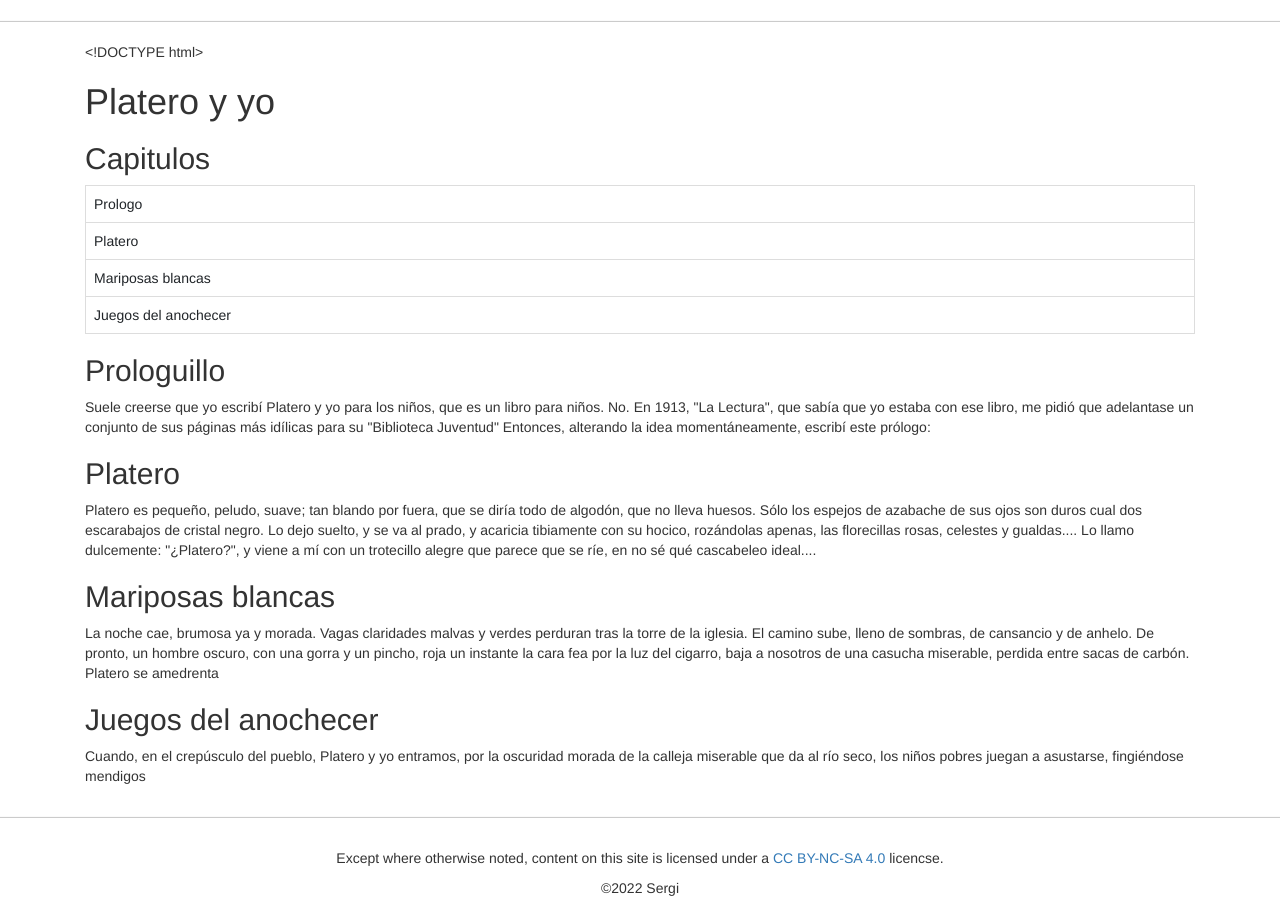
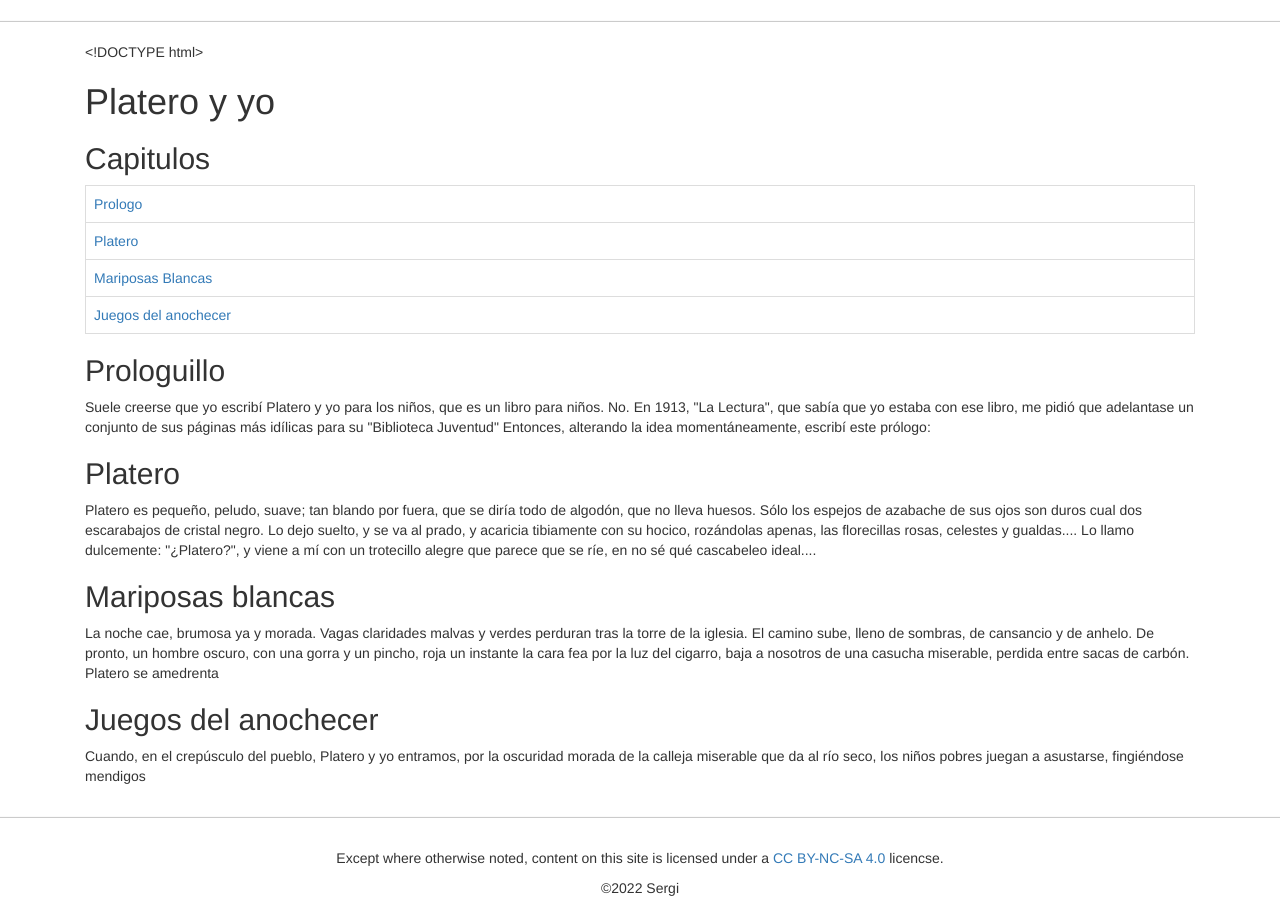
Before and after one commit to piquer1337/smx-8-jekyll, a Jekyll site: the page daw-2210/platero.html, which Jekyll copies as it is, in a window 1280 px wide. Shown: the part 100-1023 px from the top of the page. Built offline with Jekyll 4.4.1, drawn with Linux system fonts in a browser that asks for light colours; nearby versions of some CDN libraries; our own code applies the rules of GitHub Pages for plain Markdown files; some of the changed lines change nothing that is shown.

Commit message:
asdasdad

```diff
--- a/daw-2210/platero.html
+++ b/daw-2210/platero.html
@@ -15,38 +15,38 @@
     <table class="table table-bordered">
         <tr>
             <td>
-                Prologo
+                <a href="#prologo">Prologo</a>
             </td>
 
         </tr>
         <tr>
             <td>
-                Platero
+                <a href="#platero">Platero</a>
             </td>
         </tr>
         <tr>
             <td>
-                Mariposas blancas
+                <a href="#mariposasblancas">Mariposas Blancas</a>
             </td>
 
         </tr>
         <tr>
             <td>
-                Juegos del anochecer
+                <a href="#anochecer">Juegos del anochecer</a>
             </td>
         </tr>
     </table>
-        <h2>Prologuillo</h2>
+        <h2 id="prologo">Prologuillo</h2>
         <p>Suele creerse que yo escribí Platero y yo para los niños, que es un libro para niños.
             No. En 1913, "La Lectura", que sabía que yo estaba con ese libro, me pidió que adelantase un conjunto de sus páginas más idílicas para su "Biblioteca Juventud" Entonces, alterando la idea momentáneamente, escribí este prólogo:
             </p>
-        <h2>Platero</h2>
+        <h2 id="platero">Platero</h2>
         <p>Platero es pequeño, peludo, suave; tan blando por fuera, que se diría todo de algodón, que no lleva huesos. Sólo los espejos de azabache de sus ojos son duros cual dos escarabajos de cristal negro.
             Lo dejo suelto, y se va al prado, y acaricia tibiamente con su hocico, rozándolas apenas, las florecillas rosas, celestes y gualdas.... Lo llamo dulcemente: "¿Platero?", y viene a mí con un trotecillo alegre que parece que se ríe, en no sé qué cascabeleo ideal....
             </p>
-        <h2>Mariposas blancas</h2>
+        <h2 id="mariposasblancas">Mariposas blancas</h2>
         <p>La noche cae, brumosa ya y morada. Vagas claridades malvas y verdes perduran tras la torre de la iglesia. El camino sube, lleno de sombras, de cansancio y de anhelo. De pronto, un hombre oscuro, con una gorra y un pincho, roja un instante la cara fea por la luz del cigarro, baja a nosotros de una casucha miserable, perdida entre sacas de carbón. Platero se amedrenta</p>
-            <h2>Juegos del anochecer</h2>
+            <h2 id="anochecer">Juegos del anochecer</h2>
             <p>Cuando, en el crepúsculo del pueblo, Platero y yo entramos, por la oscuridad morada de la calleja miserable que da al río seco, los niños pobres juegan a asustarse, fingiéndose mendigos</p>
 
 
```
